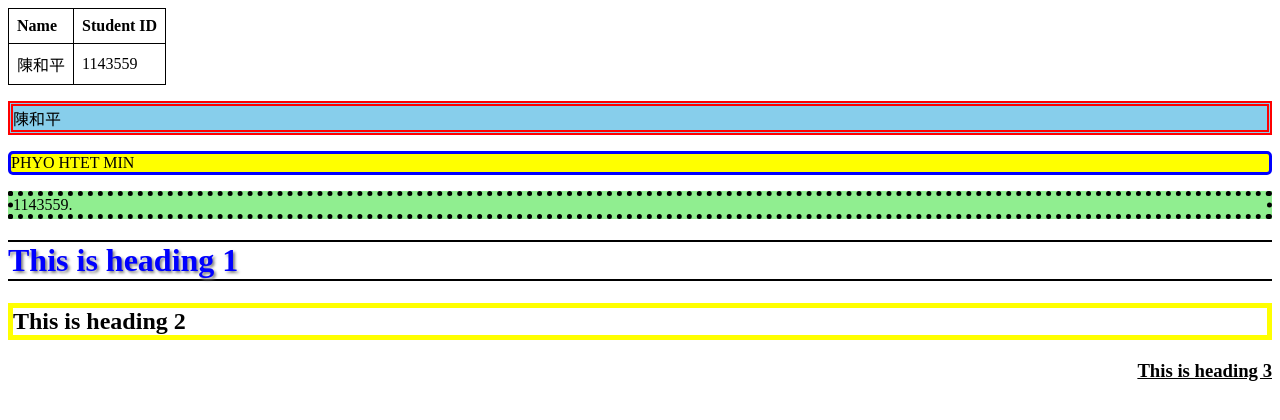
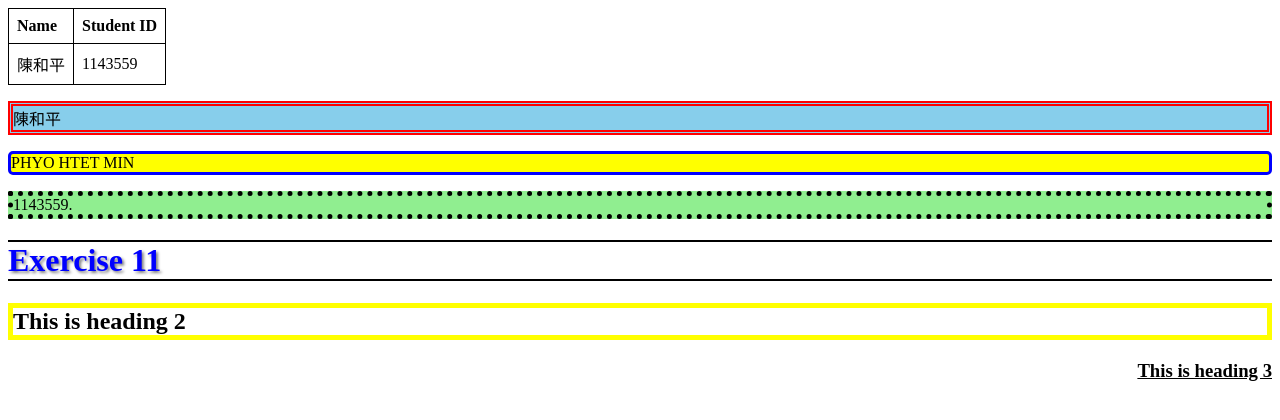
Before and after one commit to phyohtetmin97-sudo/phyohtetmin97-sudo.github.io, a plain HTML site: page index.html in a window 1280 px wide. Drawn offline with Linux system fonts and the light colour scheme.

Commit message:
Update index.html

```diff
--- a/index.html
+++ b/index.html
@@ -5,7 +5,6 @@
 <title>Exercise 06</title>
 <style>
     table {
-        /* This fulfills the requirement: "The borders to collapse into one border" */
         border-collapse: collapse;
     }
     table, th, td {
@@ -100,7 +99,7 @@ h1 {
 </head>
 <body>
 
-  <h1>This is heading 1</h1>
+  <h1>Exercise 11</h1>
   <h2>This is heading 2</h2>
   <h3>This is heading 3</h3>
 
```
